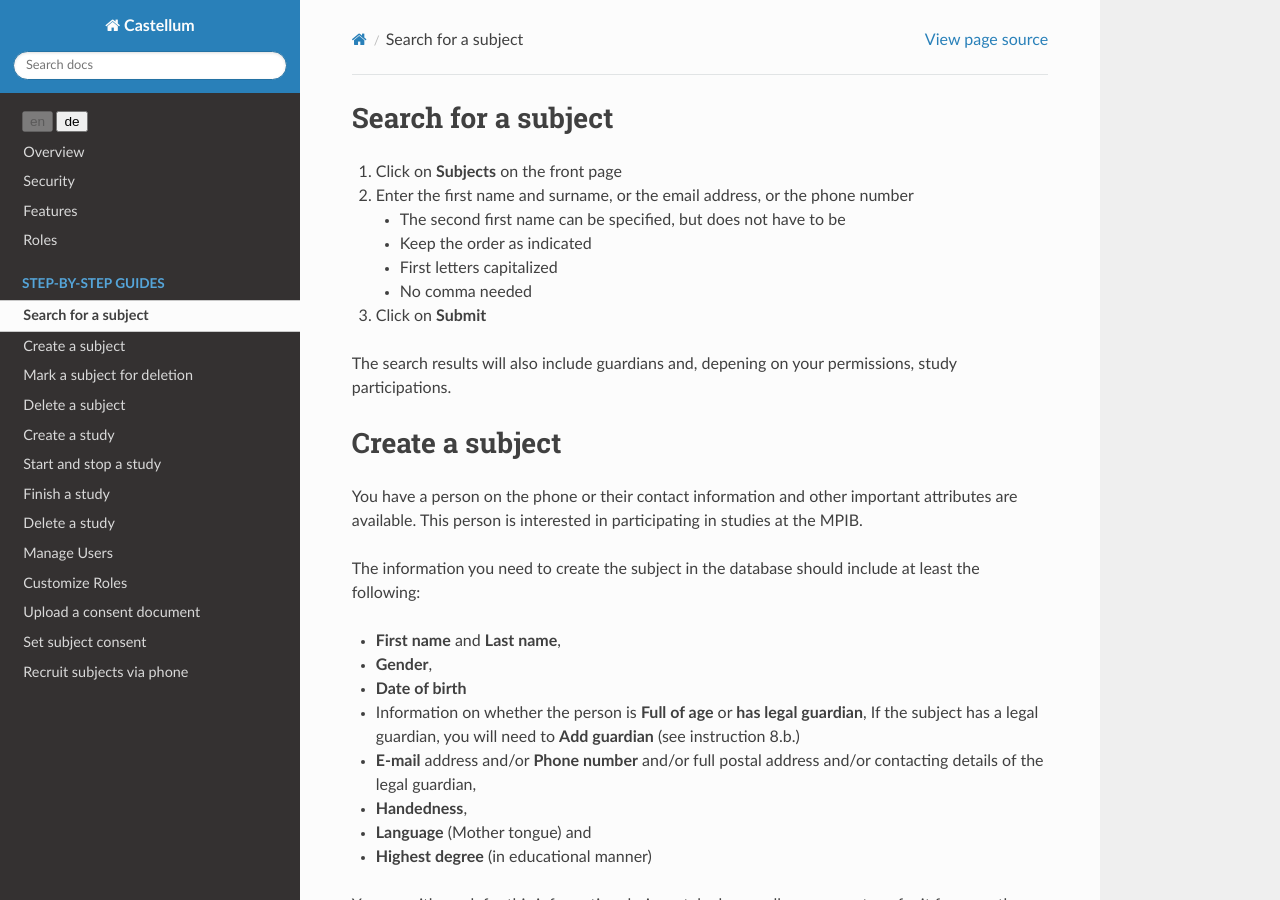
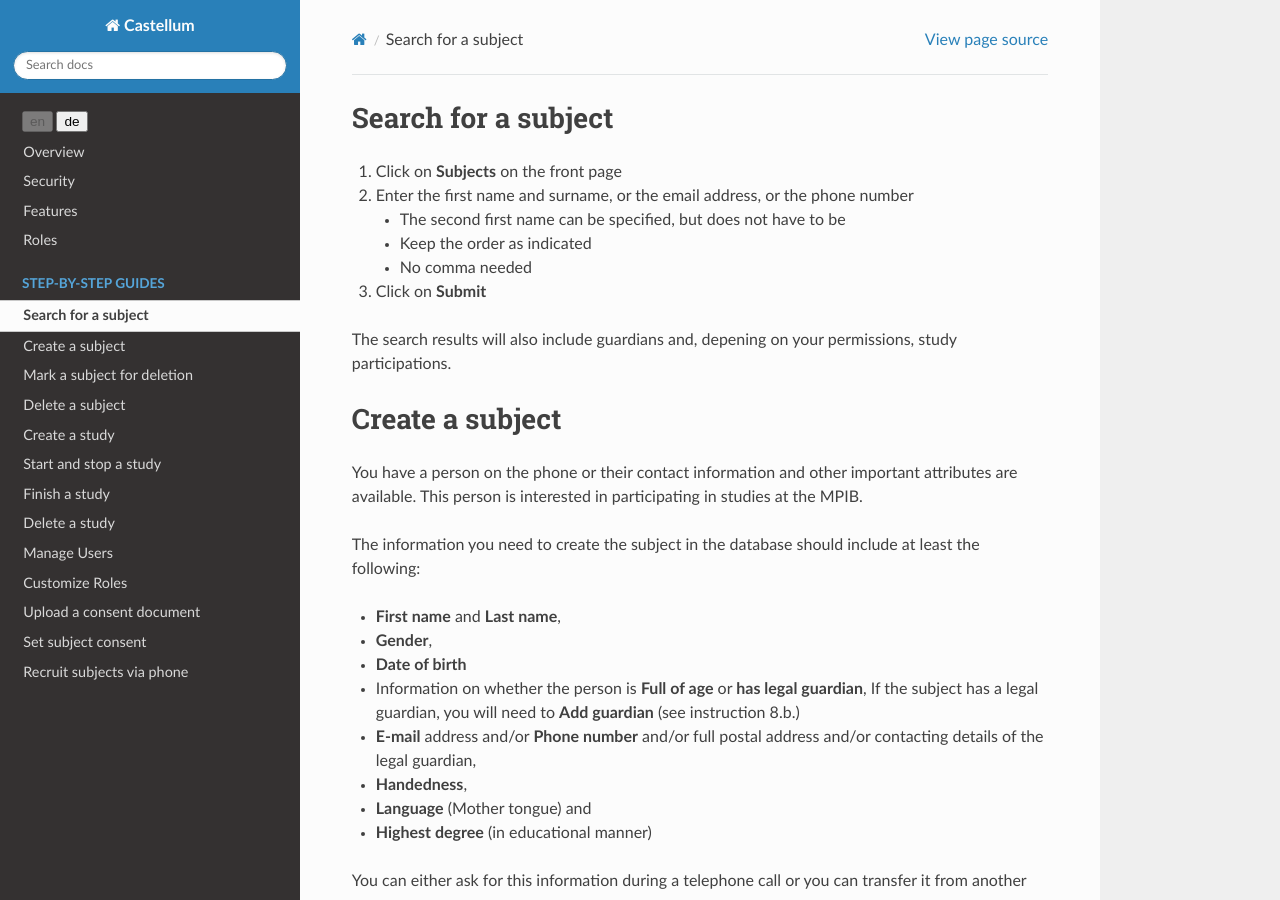
Before and after one commit to DouglasNeuroInformatics/castellum, a Sphinx documentation site: the page built from source/guides/subject-management.rst, in a window 1280 px wide and 900 px high. Built offline with Sphinx 7.4.7 and the Read the Docs theme 2.0.0, drawn with Linux system fonts in a browser that asks for light colours.

Commit message:
rm capitalization instruction in subject search
-	not actually necessary
-	only relevant for create
-	create instructions mentions that you can correct the spelling

```diff
--- a/source/guides/subject-management.rst
+++ b/source/guides/subject-management.rst
@@ -9,7 +9,6 @@ Search for a subject
 
     -   The second first name can be specified, but does not have to be
     -   Keep the order as indicated
-    -   First letters capitalized
     -   No comma needed
 
 3.  Click on **Submit**
```
